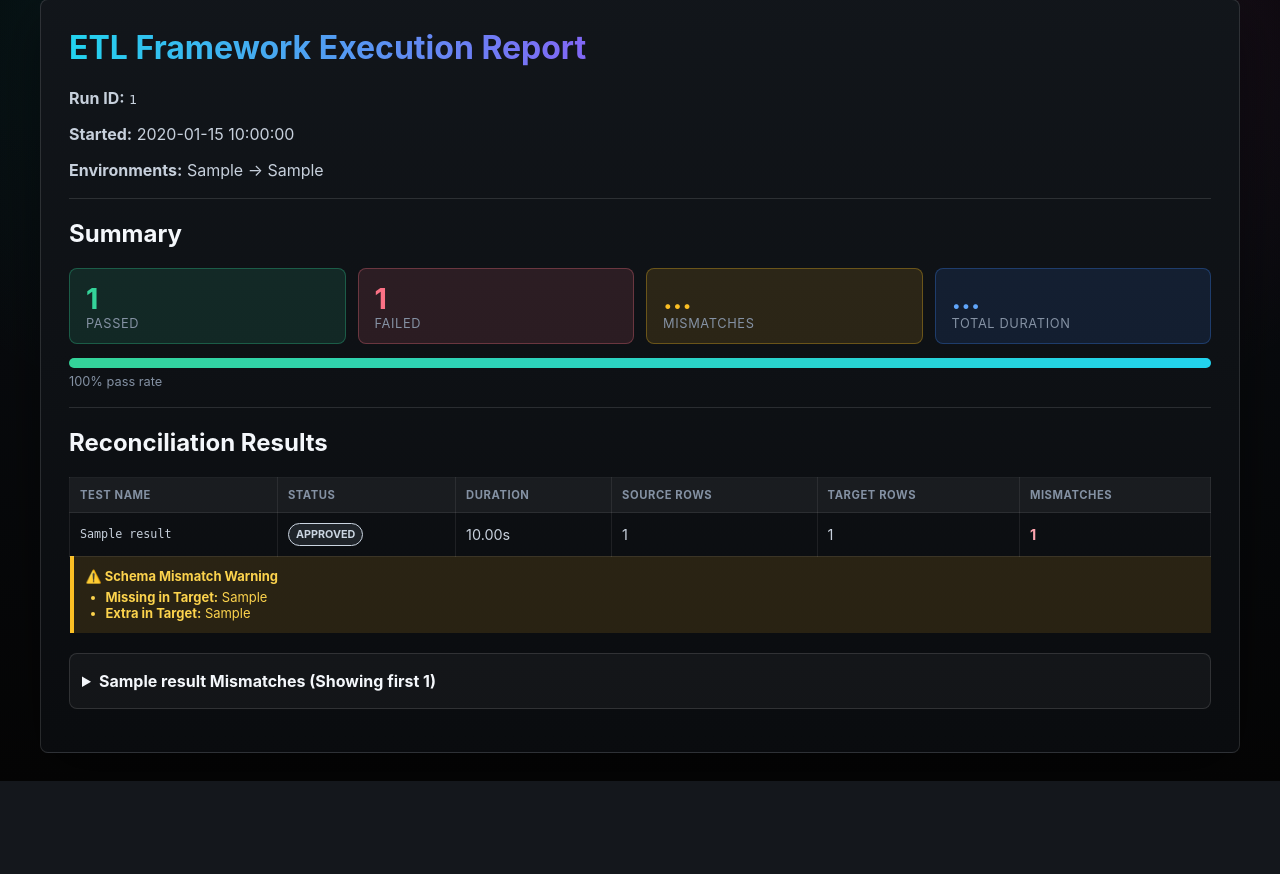
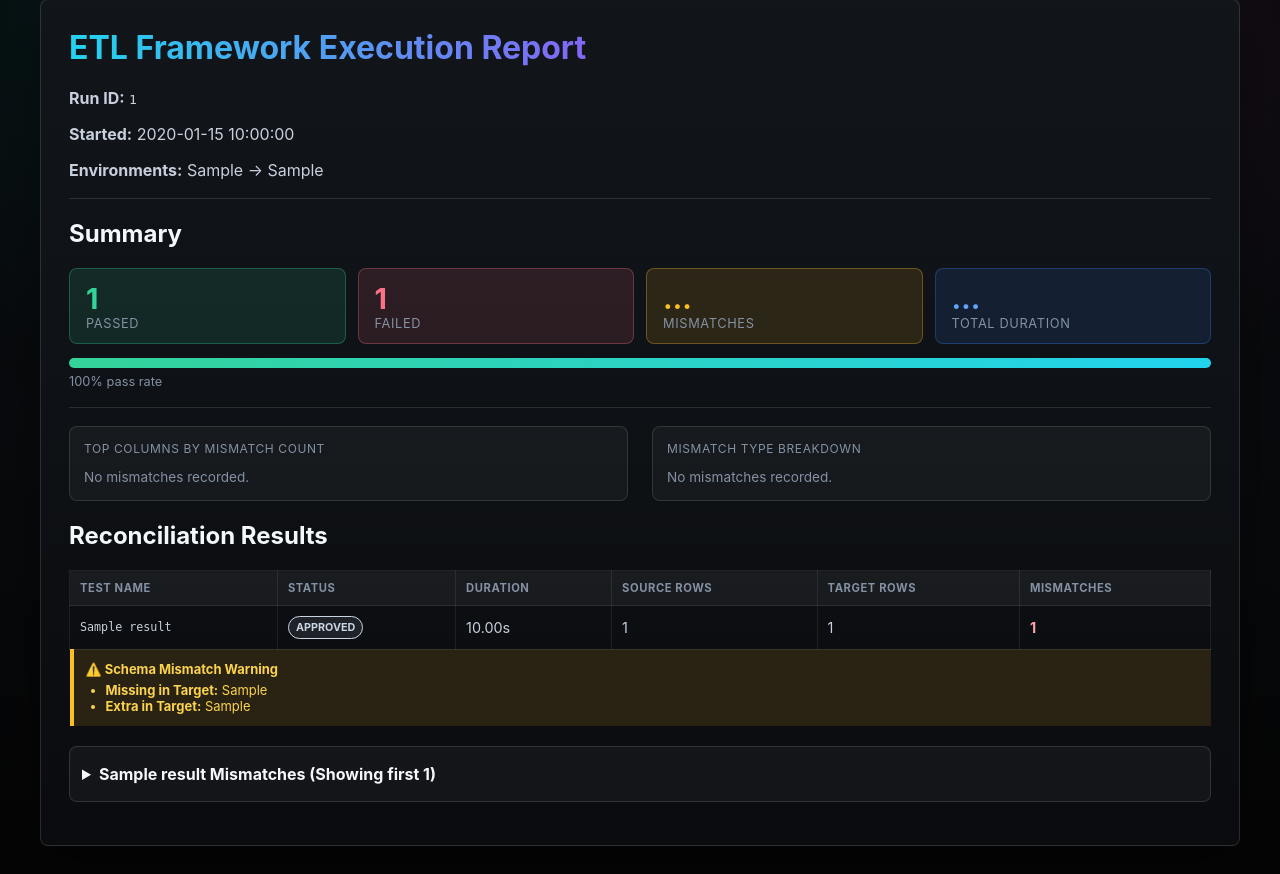
Before and after one commit to aravindksk7/atom, a Python web app: template etl_framework/reporting/templates/report.html.j2 in a window 1280 px wide. Shown: the part 29-903 px from the top of the page. Before the commit the page ends 810 px from the top, so only its background shows below. Run offline with Jinja, Linux system fonts and the light colour scheme; the template is opened without the code that fills it: most values are stand-ins (such as "Sample title", 1, 10 or a date in 2020).

Commit message:
feat(report): add analytics panel placeholders for heatmap and donut chart

```diff
--- a/etl_framework/reporting/templates/report.html.j2
+++ b/etl_framework/reporting/templates/report.html.j2
@@ -217,6 +217,17 @@
       <hr>
     </div>
 
+    <div class="analytics-row" id="analytics-row">
+      <div class="analytics-panel" id="col-heatmap-panel">
+        <div class="analytics-title">Top Columns by Mismatch Count</div>
+        <div id="col-heatmap"><span style="color:var(--muted);font-size:0.85em">No mismatches recorded.</span></div>
+      </div>
+      <div class="analytics-panel" id="type-donut-panel">
+        <div class="analytics-title">Mismatch Type Breakdown</div>
+        <div id="type-donut"><span style="color:var(--muted);font-size:0.85em">No mismatches recorded.</span></div>
+      </div>
+    </div>
+
     <div id="recon">
       <h2>Reconciliation Results</h2>
       <table>
```
